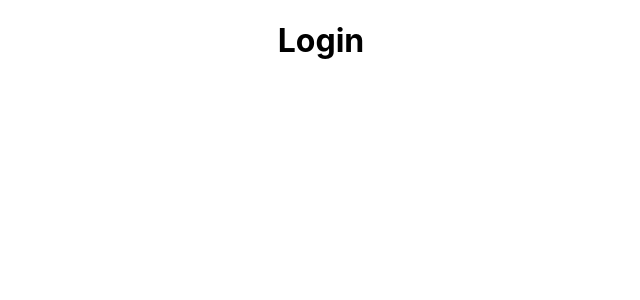
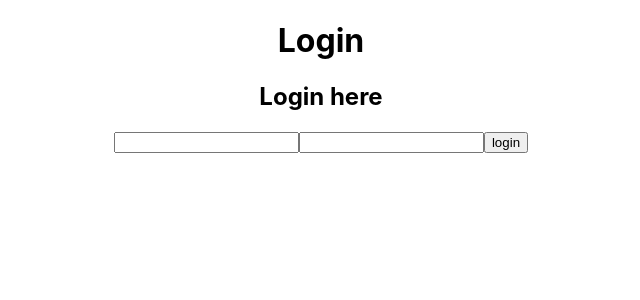
Before and after one commit to bar-alex/CodeNation-FinalProject-FrontEnd, a React (Create React App) app: page / in a window 1280 px wide. Shown: the top 300 px of the page, without its empty margins (319-959 px from the left). Built offline with nearby package versions, Linux system fonts and the light colour scheme.

Commit message:
basic login component added

```diff
--- a/src/App.js
+++ b/src/App.js
@@ -1,5 +1,5 @@
-import { useState, useEffect } from 'react';
-import { LoginUser } from './components/loginUser';
+import { useState } from 'react';
+import { LogInUser } from './components/logInUser';
 import './App.css';
 
 function App() {
@@ -7,13 +7,13 @@ function App() {
   // Here is a list of variables with states and that allow users to control their accounts
   // LogUser allows us to call on the login componenent/route. If we aren't logged in, show a login bar.
   const [isLoggedIn, setIsLoggedIn] = useState(false);
-  const [createUser, setCreateUser] = useState();
-  const [deleteUser, setDeleteUser] = useState();
+  // const [createUser, setCreateUser] = useState();
+  // const [deleteUser, setDeleteUser] = useState();
 
   return (
     <div className="App">
       <h1>{!isLoggedIn ? "Login" : isLoggedIn} </h1>
-
+      {!isLoggedIn && <LogInUser setIsLoggedIn={setIsLoggedIn} />}
       <div className='container'>
 
       </div>
--- a/src/components/loginUser.js
+++ b/src/components/loginUser.js
@@ -1,6 +1,20 @@
-export const LoginUser = (props) => {
-  return (
-    <div>
-      <p>this is the login</p>
-    </div> )
+import { useState } from "react";
+
+export const LogInUser = ( { setIsLoggedIn, isLoggedIn } ) => {
+  const [username, setUsername] = useState();
+  const [password, setPassword] = useState();
+
+  const submitHandler = (e) => {
+      e.preventDefault();
+      login(username, password, setIsLoggedIn, isLoggedIn);
+  };
+
+      return(
+          <form onSubmit={submitHandler}>
+              <h2>Login here</h2>
+              <input onChange={(e) => setUsername(e.target.value)} />
+              <input onChange={(e) => setPassword(e.target.value)} />
+              <button type="submit">login</button>
+          </form>
+      )
 };
```
